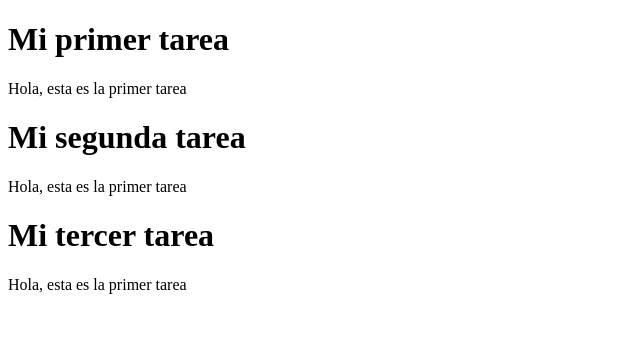
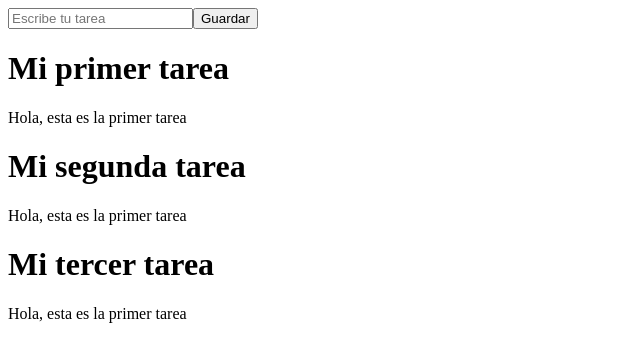
Before and after one commit to EmilceAide/task, a React (Vite) app: page / in a window 1280 px wide. Shown: the top 362 px of the page, without its empty margins (0-640 px from the left). Built offline with nearby package versions, Linux system fonts and the light colour scheme.

Commit message:
form with title entry

```diff
--- a/src/App.jsx
+++ b/src/App.jsx
@@ -1,10 +1,32 @@
-import TaskList from './TaskList.jsx'
-function App(){
-  return(
-  <div>
-     <TaskList></TaskList>
-  </div>
-  )
+import { task as data } from "./task.js";
+import TaskForm from "./TaskForm.jsx";
+import TaskList from "./TaskList.jsx";
+import { useState, useEffect } from "react";
+
+function App() {
+  const [tasks, setTasks] = useState([]);
+
+  useEffect(() => {
+    setTasks(data);
+  }, []);
+
+  const createTask = (taskTitle) => {
+    setTasks([
+      ...tasks,
+      {
+        id: tasks.length,
+        title: taskTitle,
+        desription: "Nueva Tarea",
+      },
+    ]);
+  };
+
+  return (
+    <>
+      <TaskForm createTask={createTask} />
+      <TaskList tasks={tasks} />
+    </>
+  );
 }
 
-export default App
+export default App;
--- /dev/null
+++ b/src/TaskForm.jsx
@@ -0,0 +1,22 @@
+import { useState } from "react";
+
+function TaskForm({ createTask }) {
+  const [title, setTitle] = useState("");
+
+  const handleSubmit = (e) => {
+    e.preventDefault();
+    createTask(title);
+  };
+
+  return (
+    <form onSubmit={handleSubmit}>
+      <input
+        placeholder="Escribe tu tarea"
+        onChange={(e) => setTitle(e.target.value)}
+      />
+      <button>Guardar</button>
+    </form>
+  );
+}
+
+export default TaskForm;
--- a/src/TaskList.jsx
+++ b/src/TaskList.jsx
@@ -1,17 +1,5 @@
-import {task as data, task} from './task.js';
-import {useState, useEffect} from 'react'
-
-console.log(data);
-
-function TaskList() {
-
-  const [tasks, setTasks] = useState([]);
-
-  useEffect(() => {
-    setTasks(data)
-  }, []);
-
-  if(task.length === 0) return <h1>Crea tu primera tarea </h1>
+function TaskList({ tasks }) {
+  if (tasks.length === 0) return <h1>Crea tu primera tarea </h1>;
   return (
     <div>
       {tasks.map((task) => (
@@ -19,9 +7,9 @@
           <h1>{task.title}</h1>
           <p>{task.description}</p>
         </div>
-        ))}
+      ))}
     </div>
-  )
+  );
 }
 
-export default TaskList
+export default TaskList;
```
Also changed, not shown: src/task.js (+4 -4 lines).
